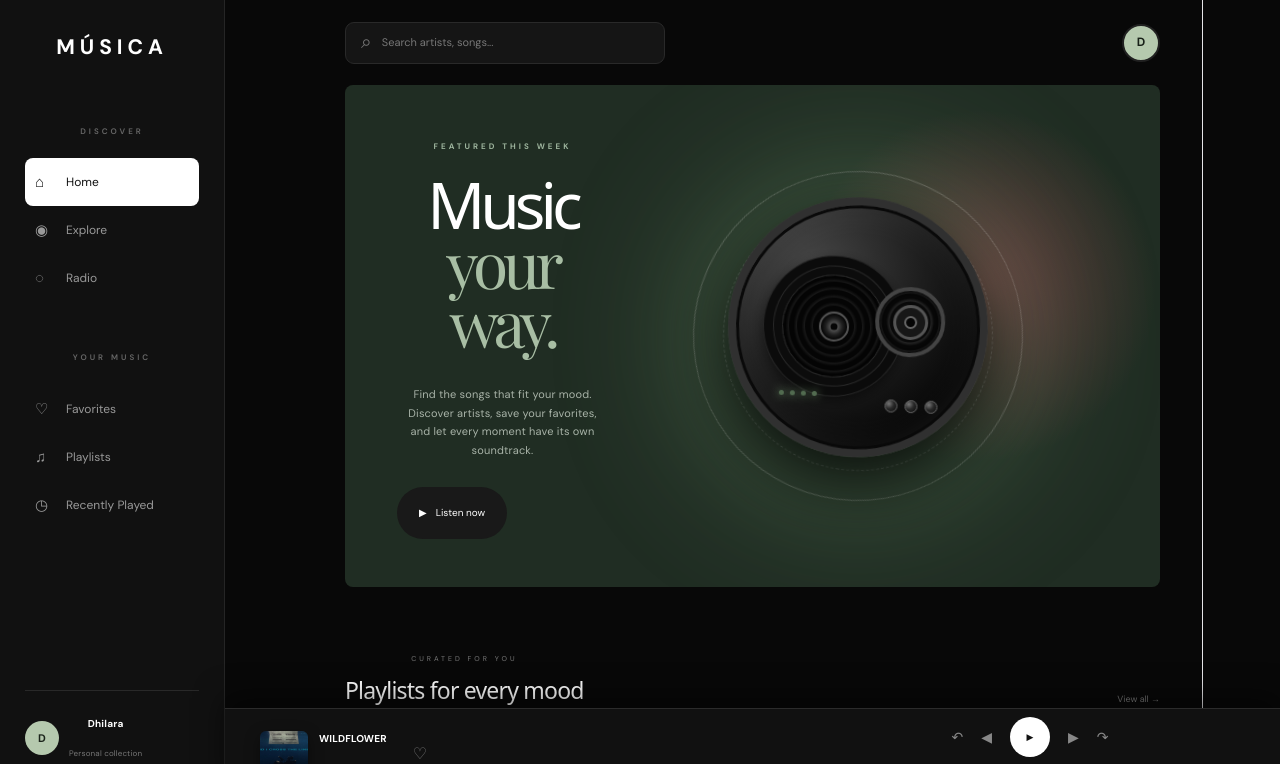
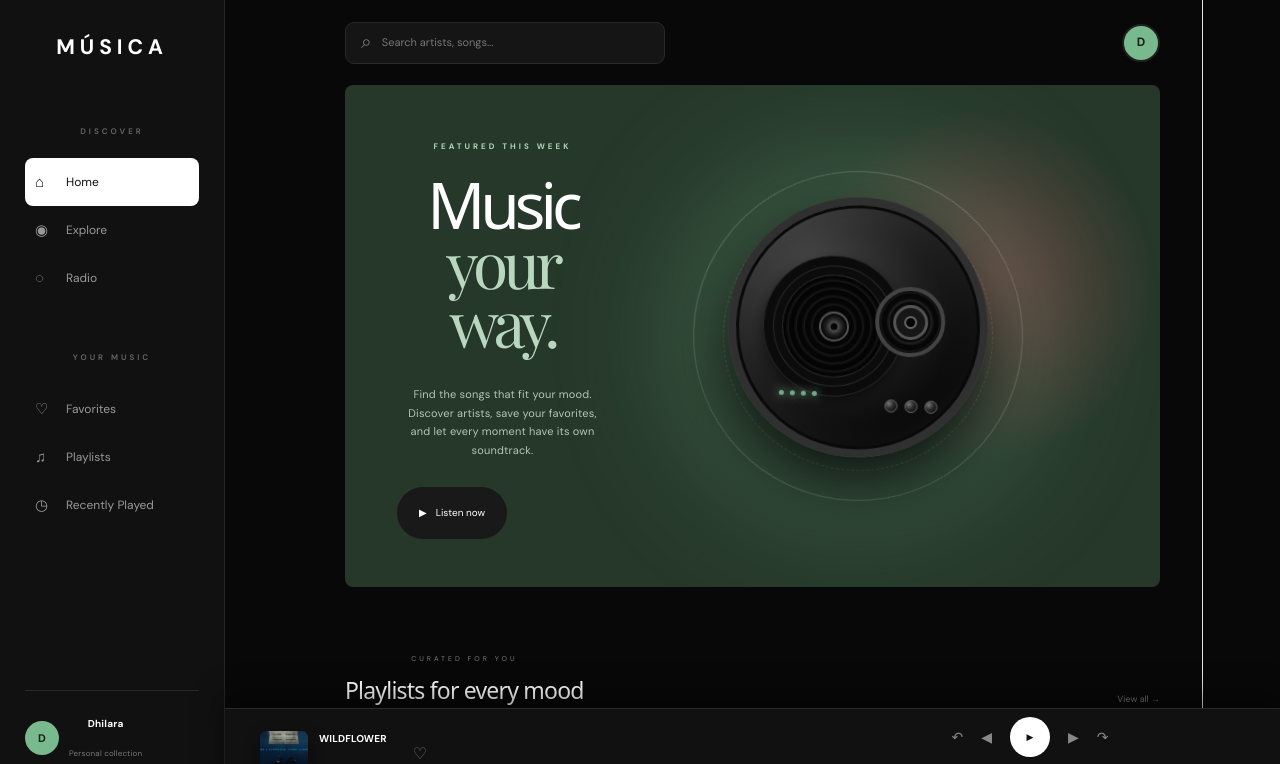
Before and after one commit to dhilaramirza/musica, a React (Vite) app: page / in a window 1280 px wide. Shown: the top 764 px of the page. Built offline with nearby package versions, Linux system fonts and the light colour scheme.

Commit message:
Lighten green theme

```diff
--- a/src/App.css
+++ b/src/App.css
@@ -139,9 +139,9 @@ button {
 
   border-radius: 50%;
 
-  background: #b5c9ae;
-
-  color: #1b241b;
+  background: #78b98d;
+
+  color: #182018;
 
   font-size: 11px;
   font-weight: 700;
@@ -284,7 +284,7 @@ button {
       rgba(230, 83, 104, 0.35),
       transparent 25%
     ),
-    #202d23;
+    #26382a;
 }
 
 .featured-copy {
@@ -295,7 +295,7 @@ button {
 }
 
 .featured-label {
-  color: #9db49d;
+  color: #b4d3b9;
 
   font-size: 8px;
 
@@ -317,7 +317,7 @@ button {
 }
 
 .featured h1 em {
-  color: #a8bea4;
+  color: #b8d7be;
 
   font-family: "Playfair Display", serif;
 
@@ -329,7 +329,7 @@ button {
 
   margin-top: 22px;
 
-  color: #a8b3a8;
+  color: #b3c5b6;
 
   font-size: 11px;
 
@@ -389,7 +389,7 @@ button {
 
   border-radius: 50%;
 
-  background: #7caa78;
+  background: #78b98d;
 
   filter: blur(70px);
 
@@ -667,10 +667,10 @@ button {
 
   border-radius: 50%;
 
-  background: #526b50;
+  background: #70a983;
 
   box-shadow:
-    0 0 8px #779f72;
+    0 0 8px #8bc49a;
 }
 
 
@@ -847,7 +847,7 @@ button {
 }
 
 .playlist-green {
-  background: #425d3b;
+  background: #4f7048;
 }
 
 
@@ -1701,6 +1701,8 @@ button {
     width: 48vw;
   }
 }
+
+
 /* ================================================= */
 /* ACCOUNT */
 /* ================================================= */
@@ -1723,7 +1725,7 @@ button {
 
   border-radius: 50%;
 
-  background: #b5c9ae;
+  background: #78b98d;
 
   color: #182018;
 
@@ -1738,7 +1740,7 @@ button {
 .top-avatar:hover {
   transform: scale(1.06);
 
-  border-color: #b5c9ae;
+  border-color: #78b98d;
 }
 
 .account-dropdown {
@@ -1792,7 +1794,7 @@ button {
 
   border-radius: 50%;
 
-  background: #b5c9ae;
+  background: #78b98d;
 
   color: #182018;
 
```
